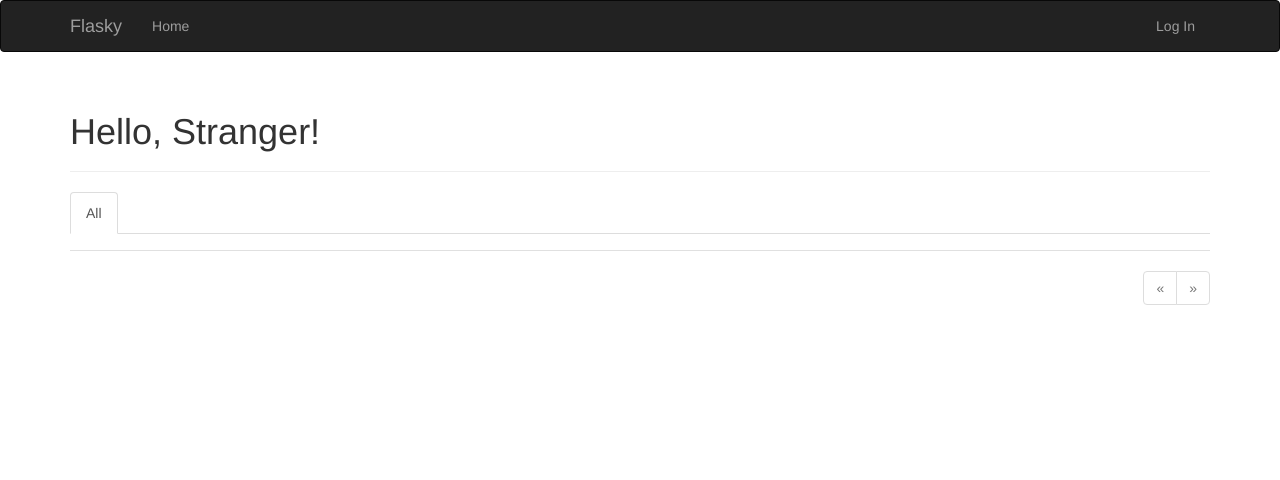
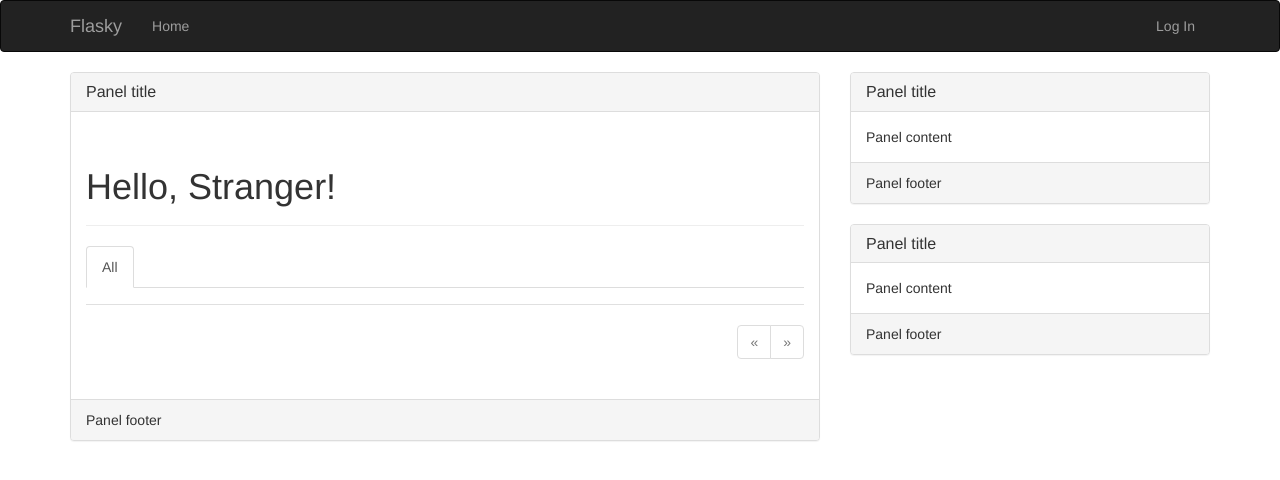
Before and after one commit to duwen135/lightbbs, a Flask app: page / in a window 1280 px wide. Shown: the top 480 px of the page. Run offline with Flask 2, Linux system fonts and the light colour scheme; data that the repository does not hold is empty; some libraries are stand-ins or nearby versions.

Commit message:
新增一堆东西

```diff
--- a/lightbbs/templates/_topics.html
+++ b/lightbbs/templates/_topics.html
@@ -7,11 +7,12 @@
             </a>
         </div>
         <div class="post-content">
+            <div class="post-body">
+                {{ topic.title }}
+            </div>
             <div class="post-date">{{ moment(topic.addtime).fromNow() }}</div>
+            <div class="post-author"><a href="{{ url_for('.user', username=topic.sender.username) }}">{{ topic.node.name }}</a></div>
             <div class="post-author"><a href="{{ url_for('.user', username=topic.sender.username) }}">{{ topic.sender.username }}</a></div>
-            <div class="post-body">
-                {{ topic.content }}
-            </div>
             <div class="post-footer">
                 {% if current_user == topic.sender %}
                 <a href="{{ url_for('.edit', id=topic.id) }}">
--- a/lightbbs/templates/base.html
+++ b/lightbbs/templates/base.html
@@ -55,6 +55,7 @@
 
 {% block content %}
 <div class="container">
+
     {% for message in get_flashed_messages() %}
     <div class="alert alert-warning">
         <button type="button" class="close" data-dismiss="alert">&times;</button>
@@ -62,8 +63,22 @@
     </div>
     {% endfor %}
 
-    {% block page_content %}{% endblock %}
+    <div class="row">
+        <div class="col-md-8">
+            {% block left %}{% endblock %}
+        </div><!-- /.col-md-8 -->
+
+        <div class="col-md-4">
+            {% block right %}{% endblock %}
+        </div><!-- /.col-md-4 -->
+
+    </div><!-- /.row -->
+
 </div>
+{% endblock %}
+
+{% block footer %}
+
 {% endblock %}
 
 {% block scripts %}
--- a/lightbbs/templates/index.html
+++ b/lightbbs/templates/index.html
@@ -4,7 +4,13 @@
 
 {% block title %}Flasky{% endblock %}
 
-{% block page_content %}
+{% block left %}
+<div class="panel panel-default">
+    <div class="panel-heading">
+        <h3 class="panel-title">Panel title</h3>
+    </div>
+    <div class="panel-body">
+
         <div class="page-header">
             <h1>Hello, {% if current_user.is_authenticated %}{{ current_user.username }}{% else %}Stranger{% endif %}!</h1>
         </div>
@@ -27,6 +33,37 @@
             {{ macros.pagination_widget(pagination, '.index') }}
         </div>
         {% endif %}
+
+    </div>
+    <div class="panel-footer">
+        Panel footer
+    </div>
+</div>
+
+{% endblock %}
+
+{% block right %}
+
+<div class="panel panel-default">
+    <div class="panel-heading">
+        <h3 class="panel-title">Panel title</h3>
+    </div>
+    <div class="panel-body">
+        Panel content
+    </div>
+        <div class="panel-footer">Panel footer</div>
+</div>
+
+<div class="panel panel-default">
+    <div class="panel-heading">
+        <h3 class="panel-title">Panel title</h3>
+    </div>
+    <div class="panel-body">
+        Panel content
+    </div>
+        <div class="panel-footer">Panel footer</div>
+</div>
+
 {% endblock %}
 
 {% block scripts %}
```
Lines whose indentation alone changed are shown as unchanged.
